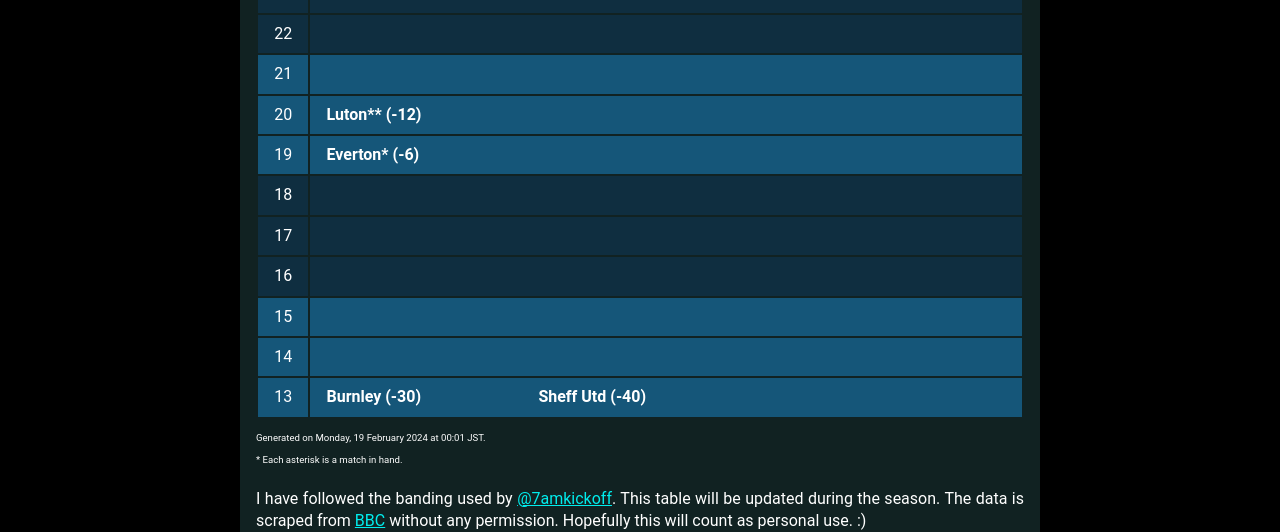
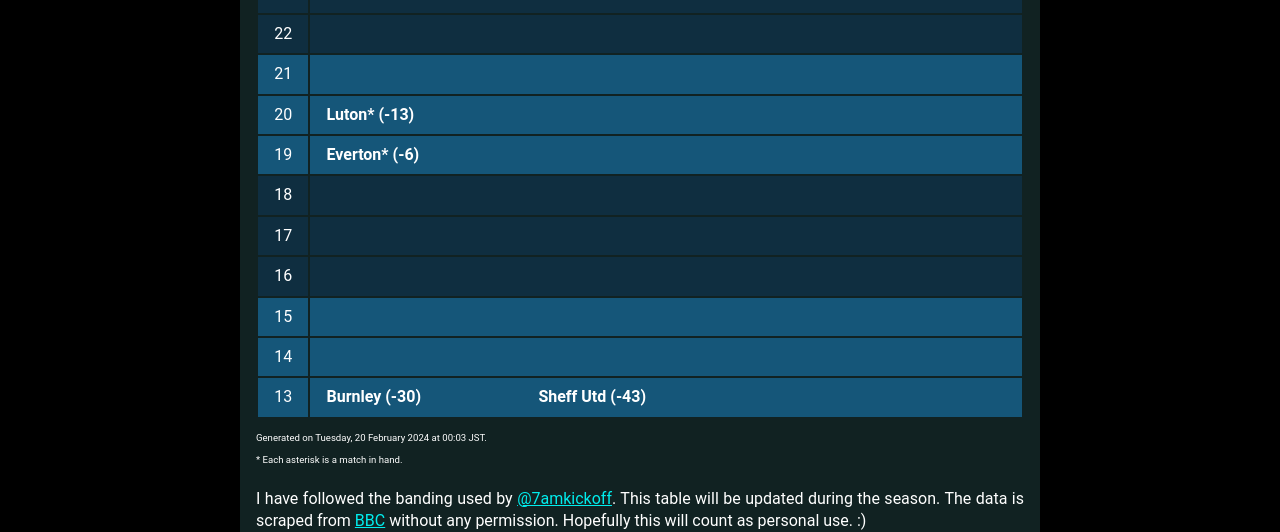
Before and after one commit to muru/muru.github.io, a Jekyll site: the page built from resources.md, in a window 1280 px wide and 900 px high, scrolled down 2717 px. Shown: the part 168-700 px from the top of the window. Built offline with Jekyll 4.4.1, drawn with Linux system fonts in a browser that asks for light colours; some web fonts are replaced; some of the changed text lies outside the part shown.

Commit message:
updated cann-table: Tue 20 Feb 00:03:01 JST 2024

```diff
--- a/cann-table.html
+++ b/cann-table.html
@@ -73,6 +73,7 @@
 	<tr class="cann-row-1">
 		<td class="cann-point">44</td>
 		<td class="cann-clubs">
+			<span class="club-name">Man Utd (1)</span>
 		</td>
  	</tr>
 	<tr class="cann-row-1">
@@ -88,7 +89,6 @@
 	<tr class="cann-row-2">
 		<td class="cann-point">41</td>
 		<td class="cann-clubs">
-			<span class="club-name">Man Utd* (0)</span>
 		</td>
  	</tr>
 	<tr class="cann-row-2">
@@ -104,7 +104,7 @@
 	<tr class="cann-row-1">
 		<td class="cann-point">38</td>
 		<td class="cann-clubs">
-			<span class="club-name">Brighton (5)</span>
+			<span class="club-name">Brighton (8)</span>
 		</td>
  	</tr>
 	<tr class="cann-row-1">
@@ -204,7 +204,7 @@
 	<tr class="cann-row-1">
 		<td class="cann-point">20</td>
 		<td class="cann-clubs">
-			<span class="club-name">Luton** (-12)</span>
+			<span class="club-name">Luton* (-13)</span>
 		</td>
  	</tr>
 	<tr class="cann-row-1">
@@ -242,8 +242,8 @@
 		<td class="cann-point">13</td>
 		<td class="cann-clubs">
 			<span class="club-name">Burnley (-30)</span>
-			<span class="club-name">Sheff Utd (-40)</span>
+			<span class="club-name">Sheff Utd (-43)</span>
 		</td>
  	</tr>
 </table>
-<span id="cann-gen-note"> Generated on Monday, 19 February 2024 at 00:01 JST.<br>* Each asterisk is a match in hand.</span>
+<span id="cann-gen-note"> Generated on Tuesday, 20 February 2024 at 00:03 JST.<br>* Each asterisk is a match in hand.</span>
```
